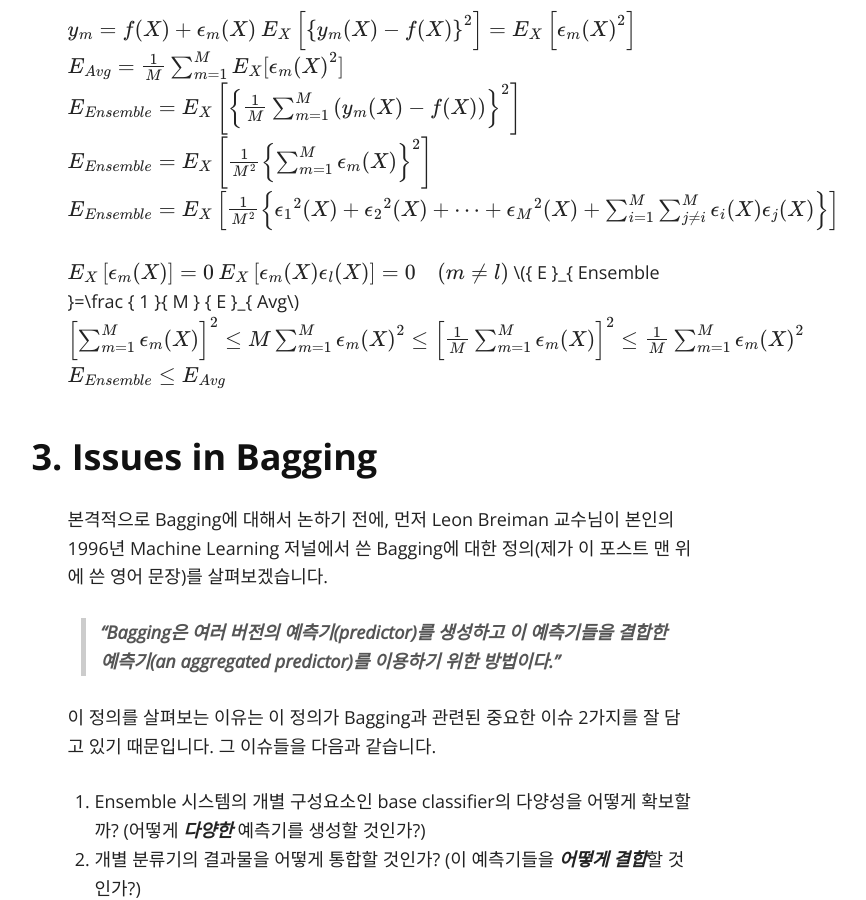
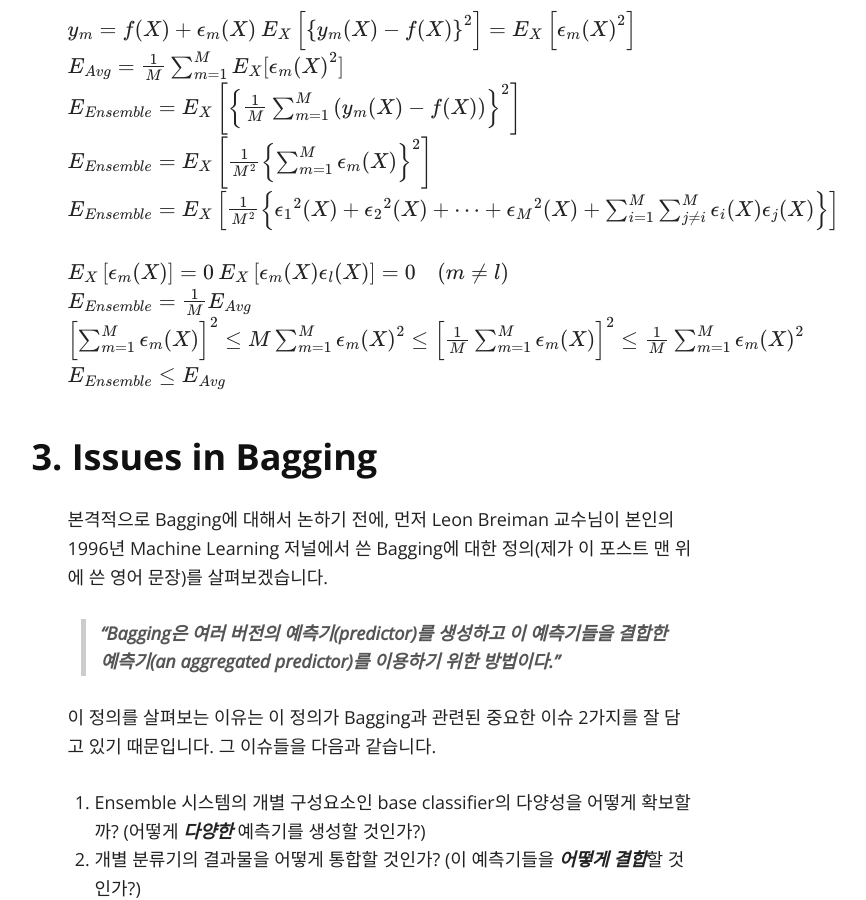
Before and after one commit to seokchaeyoon/seokchaeyoon.github.io, a Jekyll site: the page built from index.md, in a window 1280 px wide and 900 px high, scrolled down 4018 px. Shown: the whole window, without its empty margins (260-1126 px from the left). Built offline with Jekyll 4.4.1, drawn with Linux system fonts in a browser that asks for light colours; nearby versions of some CDN libraries; formulas are drawn with MathJax 3.

```diff
--- a/index.md
+++ b/index.md
@@ -75,7 +75,7 @@ $$   { E }_{ Ensemble }={ E }_{ X }\left[ \frac { 1 }{ { M }^{ 2 } } \left\{ { {
 
 $$  { E }_{ X }\left[ { \epsilon  }_{ m }(X) \right] =0  $$
 $$  { E }_{ X }\left[ { \epsilon  }_{ m }(X){ \epsilon  }_{ l }(X) \right] =0\quad (m\neq l)  $$
-$$  { E }_{ Ensemble }=\frac { 1 }{ M } { E }_{ Avg   $$
+$$  { E }_{ Ensemble }=\frac { 1 }{ M } { E }_{ Avg }   $$
 $$  { \left[ \sum _{ m=1 }^{ M }{ { \epsilon  }_{ m } } (X) \right]  }^{ 2 }\le M\sum _{ m=1 }^{ M }{ { { \epsilon  }_{ m }(X) }^{ 2 } } \le { \left[ \frac { 1 }{ M } \sum _{ m=1 }^{ M }{ { \epsilon  }_{ m }(X) }  \right]  }^{ 2 }\le \frac { 1 }{ M } \sum _{ m=1 }^{ M }{ { { \epsilon  }_{ m }(X) }^{ 2 } }   $$
 $$  { E }_{ Ensemble }\le { E }_{ Avg }  $$
 
```
